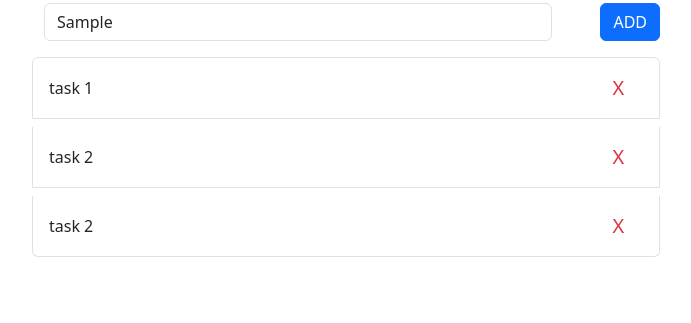
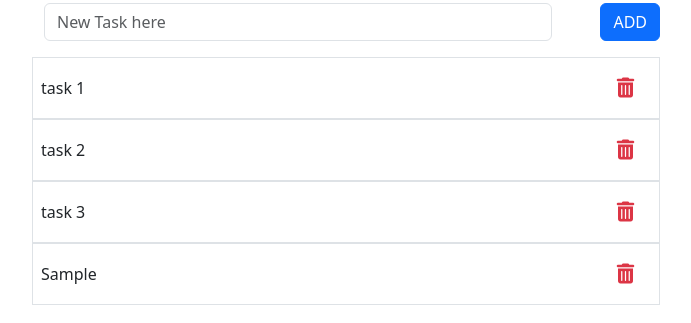
Before and after one commit to agnesvarga1/vue-todolist, a plain HTML site: page index.html in a window 1280 px wide. Both pictures are taken after typing "Sample" into the empty fields and a click on the button "ADD". Shown: the part 53-376 px from the top of the page, without its empty margins (288-979 px from the left). Drawn offline with nearby package versions, Linux system fonts and the light colour scheme.

Commit message:
add , delete task , line-through

```diff
--- a/index.html
+++ b/index.html
@@ -3,6 +3,7 @@
   <head>
     <meta charset="UTF-8" />
     <meta name="viewport" content="width=device-width, initial-scale=1.0" />
+    <link rel='stylesheet' href='https://cdnjs.cloudflare.com/ajax/libs/font-awesome/6.5.1/css/all.min.css' integrity='sha512-DTOQO9RWCH3ppGqcWaEA1BIZOC6xxalwEsw9c2QQeAIftl+Vegovlnee1c9QX4TctnWMn13TZye+giMm8e2LwA==' crossorigin='anonymous'/>
     <link
       rel="stylesheet"
       href="https://cdnjs.cloudflare.com/ajax/libs/bootstrap/5.3.2/css/bootstrap.min.css"
@@ -19,20 +20,31 @@
 
         <div class="task inputs d-flex justify-content-center gap-5">
           <input
+            v-model="newTask.text"
             class="form-control"
             type="text"
             placeholder="New Task here"
             aria-label="default input example"
           />
 
-          <button class="btn btn-primary">ADD</button>
+          <button @click="addTask" class="btn btn-primary">ADD</button>
         </div>
-        <div class="row justify-content-center align-items-center">
-            <ul class="list-group justify-content-center  align-items-center mt-2">
-                <li  v-if="tasks.length === 0" class="list-group-item w-100 d-flex justify-content-between align-items-center ">No tasks for Now
-                </li>
-                <li v-else v-for="(task,index) in tasks" :key="index" class="list-group-item w-100 d-flex justify-content-between align-items-center mt-2">{{task.text}}<span class="btn text-danger fs-5 ms-3 col-1">X</span>
-                </li>
+        <div class="row justify-content-center align-items-center mt-3">
+            <ul class="list-group justify-content-center  align-items-center ">
+                <div v-for="(task,index) in tasks" :key="index" class="d-flex border  w-100 p-2 justify-content-between" >
+                    <li  v-if="tasks.length === 0" class="list-group-item w-100 d-flex justify-content-between align-items-center ">No tasks for Now
+                    </li>
+                    <li  v-else
+                    @click="isDone(index)"
+                    class="list-item d-flex justify-content-between align-items-center"
+                    :class="(!task.done) ? `` : `text-decoration-line-through`"
+                     >{{task.text}}
+
+                    </li>
+                    <span @click="deleteTask(index)" class="btn text-danger fs-5 ms-3 col-1   end-0"><i class="fa-solid fa-trash-can"></i></span>
+                </div>
+
+
 
             </ul>
         </div>
--- a/main.js
+++ b/main.js
@@ -17,12 +17,25 @@ createApp({
           done: false,
         },
         {
-          text: "task 2",
+          text: "task 3",
           done: false,
         },
       ],
     };
   },
 
-  methods: {},
+  methods: {
+    addTask() {
+      if (this.newTask) {
+        this.tasks.push(this.newTask);
+      }
+      this.newTask = "";
+    },
+    deleteTask(index) {
+      this.tasks.splice(index, 1);
+    },
+    isDone(index) {
+      this.tasks[index].done = !this.tasks[index].done;
+    },
+  },
 }).mount("#app");
```
